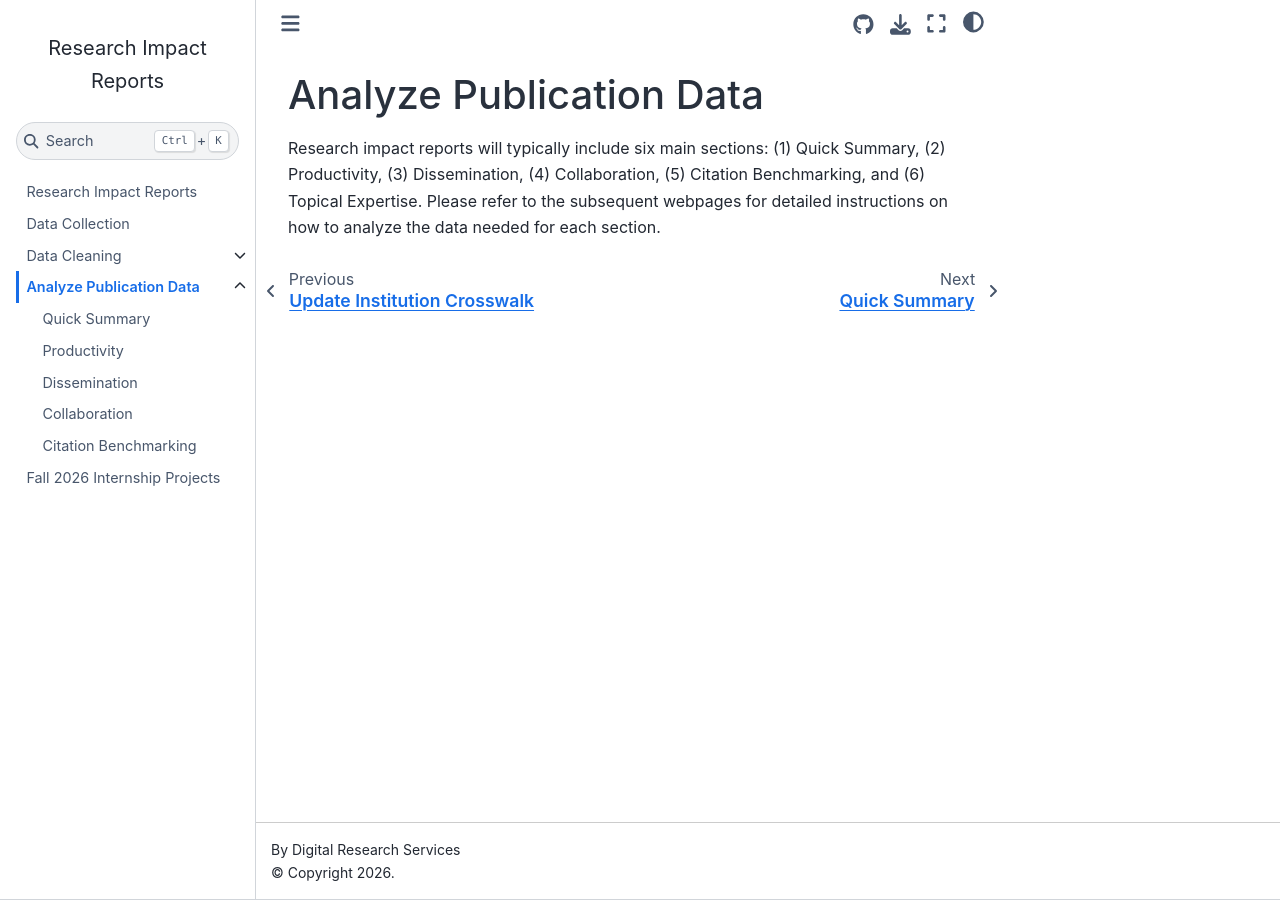
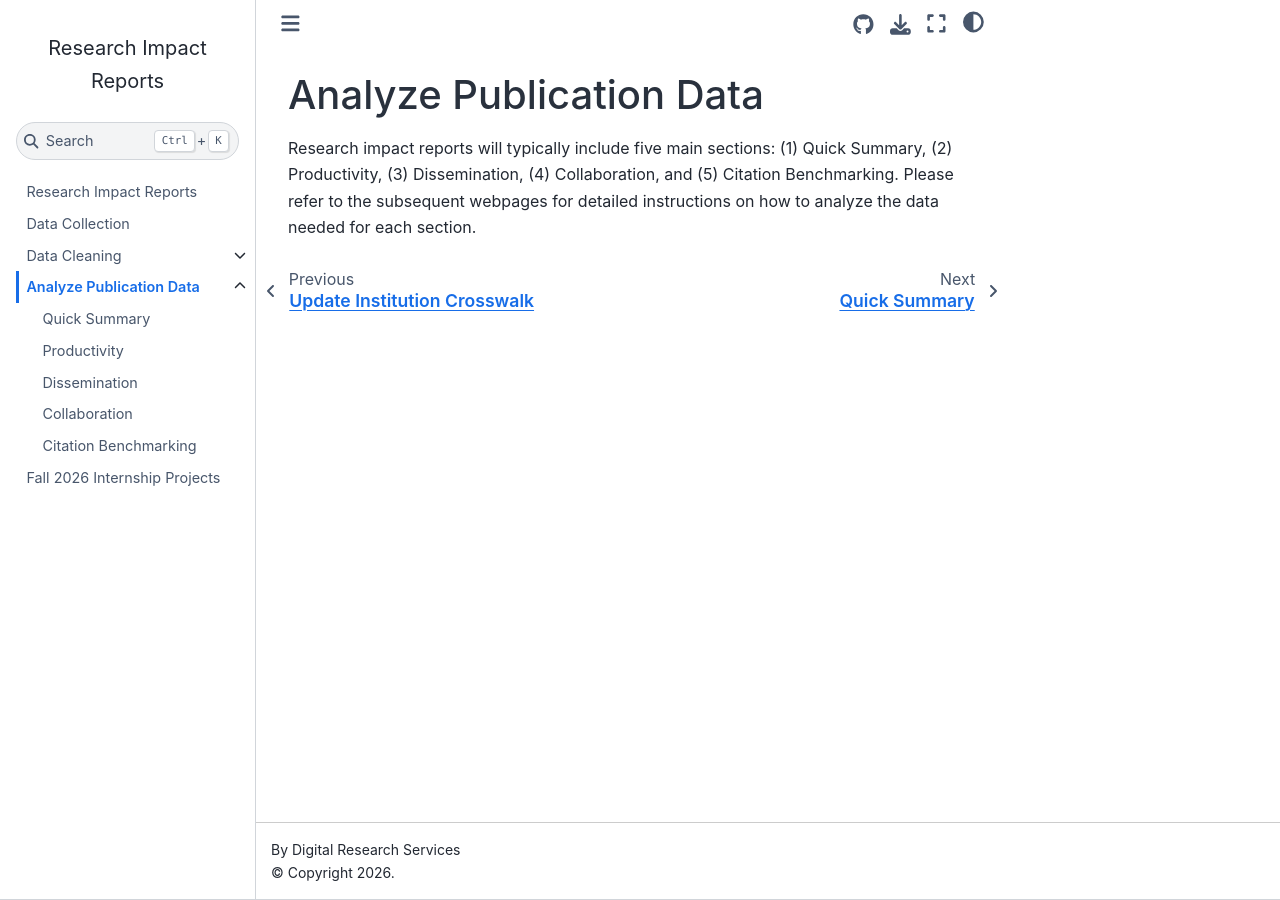
Before and after one commit to vvlooking/research-impact, a Jupyter Book: the page built from website/analyze-data.md, in a window 1280 px wide. Built offline with Jupyter Book 1.0.4 settings and Sphinx 7.4.7 and the Sphinx Book theme 1.1.4, drawn with Linux system fonts in a browser that asks for light colours.

Commit message:
Remove Topical Expertise section from data analysis

```diff
--- a/website/analyze-data.md
+++ b/website/analyze-data.md
@@ -1,3 +1,3 @@
 # Analyze Publication Data
 
-Research impact reports will typically include six main sections: (1) Quick Summary, (2) Productivity, (3) Dissemination, (4) Collaboration, (5) Citation Benchmarking, and (6) Topical Expertise. Please refer to the subsequent webpages for detailed instructions on how to analyze the data needed for each section.
+Research impact reports will typically include five main sections: (1) Quick Summary, (2) Productivity, (3) Dissemination, (4) Collaboration, and (5) Citation Benchmarking. Please refer to the subsequent webpages for detailed instructions on how to analyze the data needed for each section.
```
